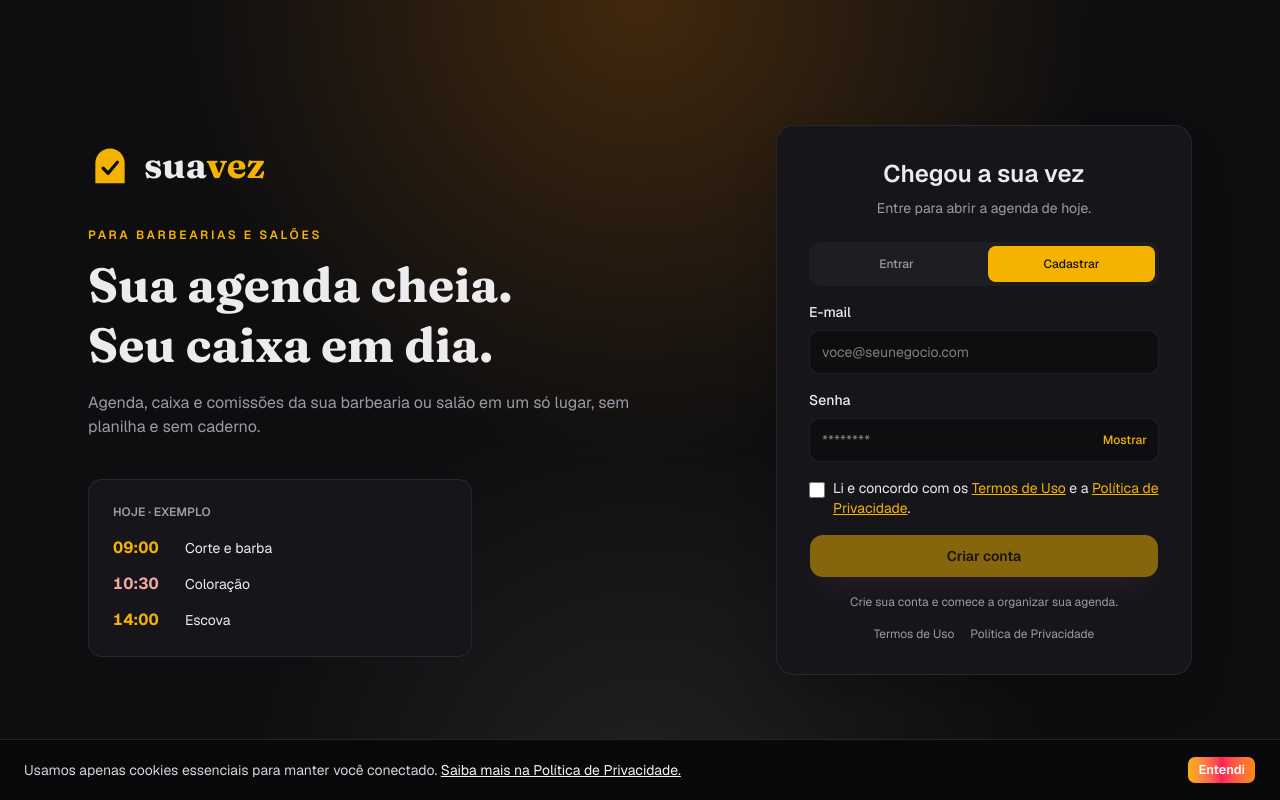
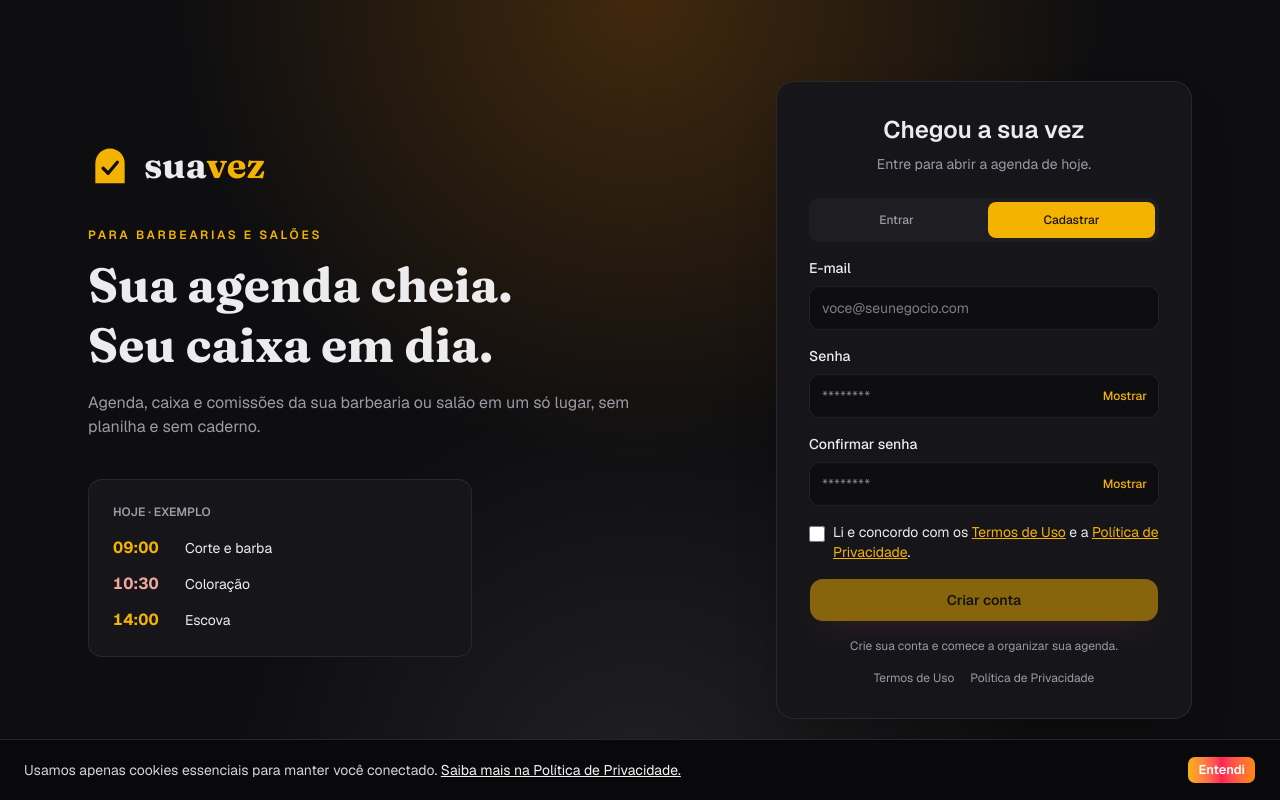
Before and after one commit to Wesleysoares7/saas-barbearias, a Next.js app: page /login in a window 1280 px wide. Both pictures are taken after a click on the button "Cadastrar". Built offline with nearby package versions, Linux system fonts and the light colour scheme.

Commit message:
feat: add confirm password field and validation to signup process

```diff
--- a/src/components/auth/login-form.tsx
+++ b/src/components/auth/login-form.tsx
@@ -15,17 +15,20 @@ type AuthMode = "login" | "signup" | "recover";
 type LoginFormState = {
   email: string;
   password: string;
+  confirmPassword: string;
 };
 
 type LoginFormErrors = {
   email?: string;
   password?: string;
+  confirmPassword?: string;
   form?: string;
 };
 
 const INITIAL_STATE: LoginFormState = {
   email: "",
   password: "",
+  confirmPassword: "",
 };
 
 const EMAIL_REGEX = /^[^\s@]+@[^\s@]+\.[^\s@]+$/;
@@ -59,6 +62,14 @@ function validateLoginForm(
     errors.password = "A senha deve ter pelo menos 8 caracteres.";
   }
 
+  if (mode === "signup") {
+    if (!values.confirmPassword.trim()) {
+      errors.confirmPassword = "Confirme sua senha.";
+    } else if (values.confirmPassword !== values.password) {
+      errors.confirmPassword = "As senhas não conferem.";
+    }
+  }
+
   return errors;
 }
 
@@ -70,6 +81,7 @@ export function LoginForm() {
   const [mode, setMode] = useState<AuthMode>("login");
   const [form, setForm] = useState<LoginFormState>(INITIAL_STATE);
   const [showPassword, setShowPassword] = useState(false);
+  const [showConfirmPassword, setShowConfirmPassword] = useState(false);
   const [acceptedTerms, setAcceptedTerms] = useState(false);
   const [errors, setErrors] = useState<LoginFormErrors>({});
   const [successMessage, setSuccessMessage] = useState<string | null>(null);
@@ -78,8 +90,12 @@ export function LoginForm() {
   const isBusy = isSubmitting || redirecting;
 
   const isDisabled = useMemo(
-    () => isBusy || !form.email || (mode !== "recover" && !form.password),
-    [form.email, form.password, isBusy, mode],
+    () =>
+      isBusy ||
+      !form.email ||
+      (mode !== "recover" && !form.password) ||
+      (mode === "signup" && !form.confirmPassword),
+    [form.email, form.password, form.confirmPassword, isBusy, mode],
   );
 
   useEffect(() => {
@@ -101,7 +117,7 @@ export function LoginForm() {
 
     const validationErrors =
       mode === "recover"
-        ? validateLoginForm({ email: form.email, password: "x" }, "recover")
+        ? validateLoginForm({ email: form.email, password: "x", confirmPassword: "" }, "recover")
         : validateLoginForm(form, mode);
 
     if (mode === "recover") {
@@ -239,6 +255,9 @@ export function LoginForm() {
     setErrors((previous) => ({
       ...previous,
       [field]: undefined,
+      confirmPassword: ["password", "confirmPassword"].includes(field)
+        ? undefined
+        : previous.confirmPassword,
       form: undefined,
     }));
     setSuccessMessage(null);
@@ -247,6 +266,11 @@ export function LoginForm() {
   function switchMode(nextMode: AuthMode) {
     setMode(nextMode);
     setShowPassword(false);
+    setShowConfirmPassword(false);
+    setForm((previous) => ({
+      ...previous,
+      confirmPassword: "",
+    }));
     setAcceptedTerms(false);
     setErrors({});
     setSuccessMessage(null);
@@ -367,6 +391,48 @@ export function LoginForm() {
         </div>
       ) : null}
 
+      {mode === "signup" ? (
+        <div className="space-y-2">
+          <label
+            htmlFor="confirm-password"
+            className="block text-sm font-medium text-foreground"
+          >
+            Confirmar senha
+          </label>
+          <div className="relative">
+            <input
+              id="confirm-password"
+              name="confirmPassword"
+              type={showConfirmPassword ? "text" : "password"}
+              autoComplete="new-password"
+              value={form.confirmPassword}
+              onChange={(event) =>
+                onFieldChange("confirmPassword", event.target.value)
+              }
+              disabled={isBusy}
+              className="h-11 w-full rounded-lg border border-border bg-background px-3 pr-24 text-sm text-foreground outline-none transition focus:border-brand focus:ring-2 focus:ring-brand/20"
+              placeholder="********"
+              aria-invalid={Boolean(errors.confirmPassword)}
+              aria-describedby={errors.confirmPassword ? "confirm-password-error" : undefined}
+            />
+            <button
+              type="button"
+              onClick={() => setShowConfirmPassword((previous) => !previous)}
+              disabled={isBusy}
+              className="absolute top-1/2 right-3 -translate-y-1/2 text-xs font-medium text-brand hover:text-brand/80"
+              aria-label={showConfirmPassword ? "Ocultar confirmação de senha" : "Mostrar confirmação de senha"}
+            >
+              {showConfirmPassword ? "Ocultar" : "Mostrar"}
+            </button>
+          </div>
+          {errors.confirmPassword ? (
+            <p id="confirm-password-error" className="text-sm text-amber-300">
+              {errors.confirmPassword}
+            </p>
+          ) : null}
+        </div>
+      ) : null}
+
       {mode === "login" ? (
         <div className="text-right">
           <button
```
